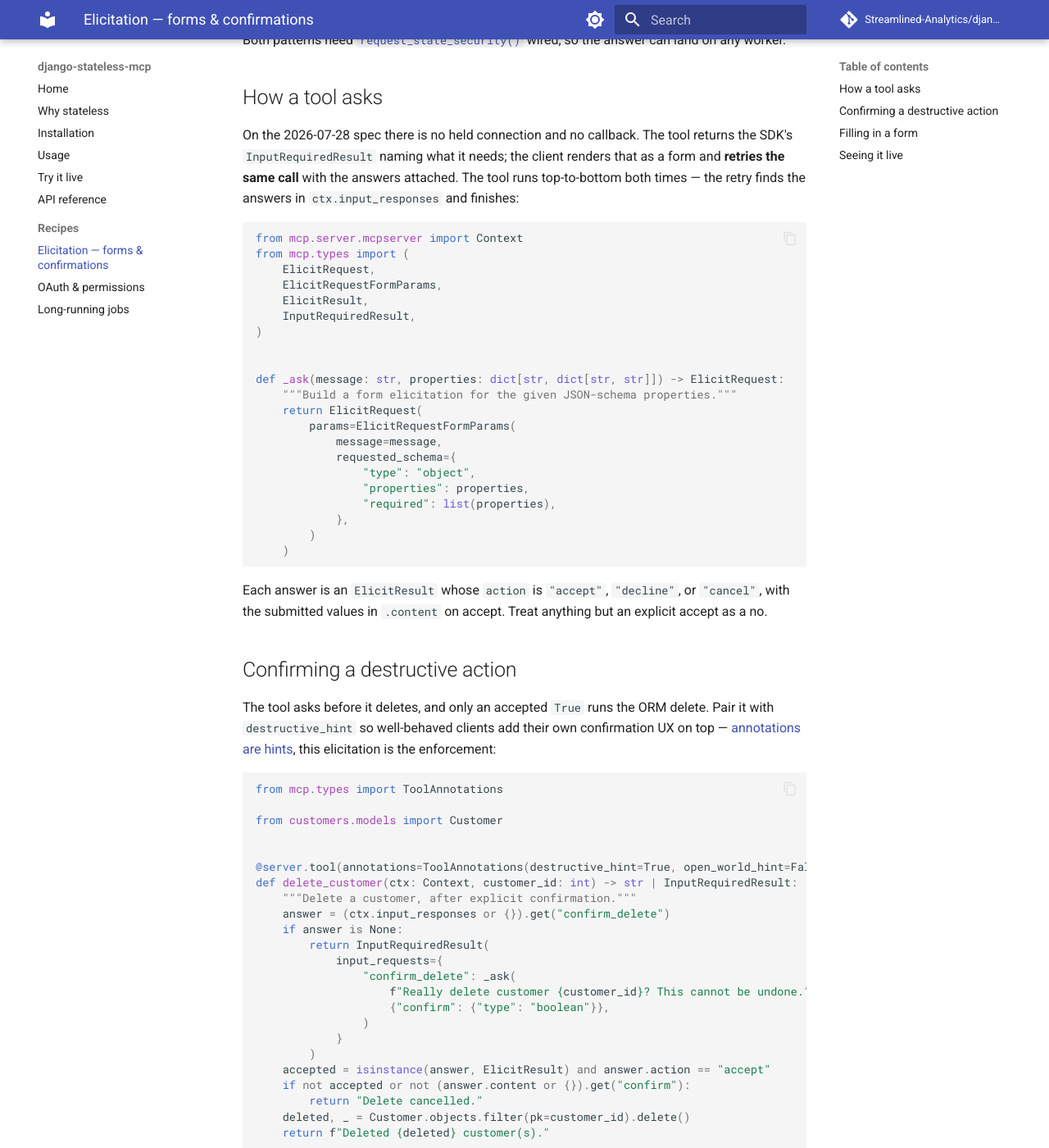
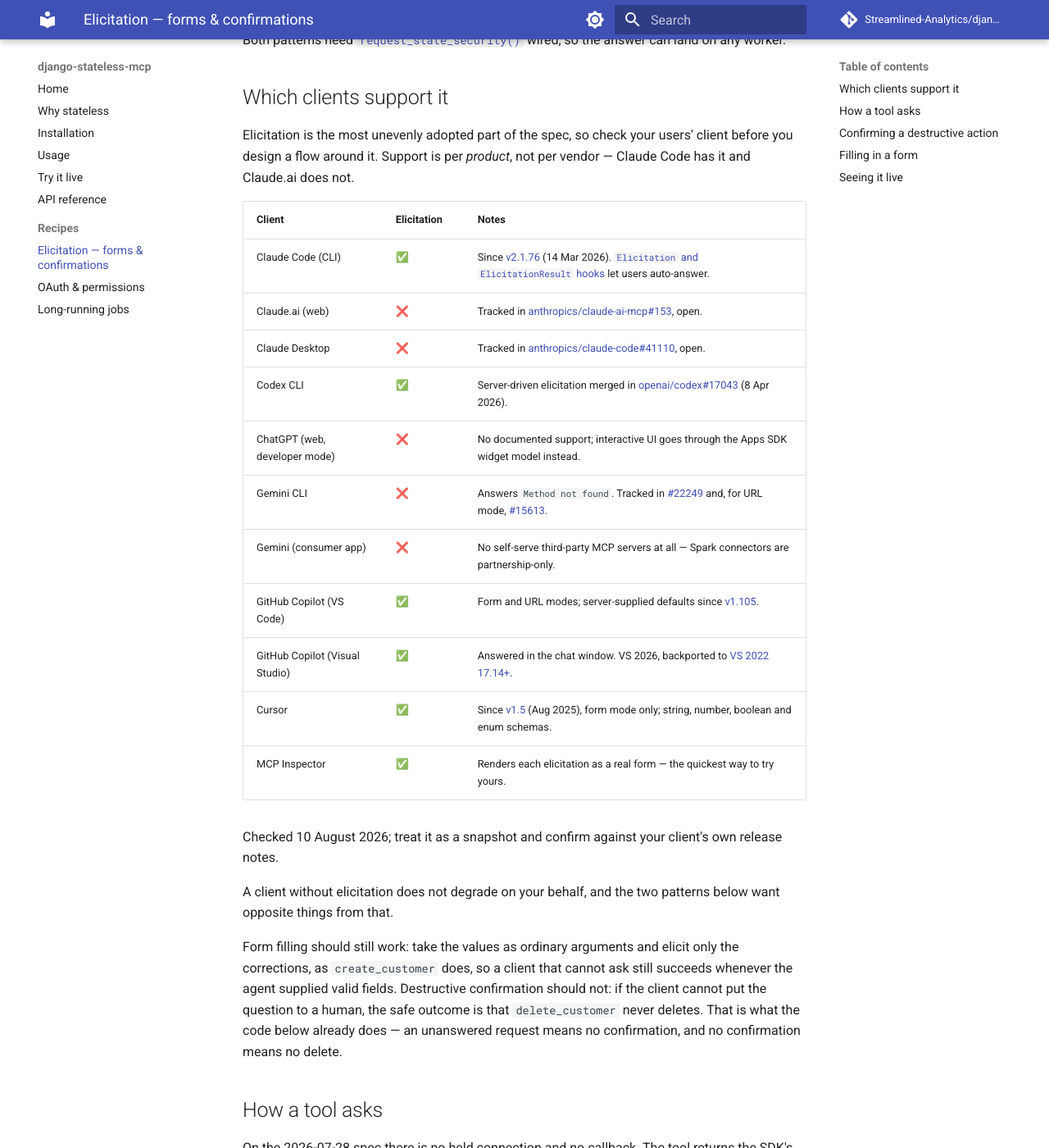
Before and after one commit to Streamlined-Analytics/django-stateless-mcp, an MkDocs documentation site: the page built from docs/recipes/elicitation-forms-and-confirmations.md, in a window 1280 px wide and 1400 px high, scrolled down 379 px. Shown: the whole window at 82% size. Built offline with MkDocs 1.6.1 and Material for MkDocs 9.7.7, drawn with Linux system fonts in a browser that asks for light colours; comment, search, counter and statistics services are not loaded.

Commit message:
docs: client support table for elicitation
Elicitation is the most unevenly adopted part of the 2026-07-28 spec, and
support splits within a vendor rather than between vendors — Claude Code has
it, Claude.ai does not. Record it per product, with a primary source per row.

Third-party compatibility matrices were not used: canimcp.dev lists Claude
Code as unsupported, which is contradicted by its release notes, its
documented Elicitation hooks, and the shipped binary.

Also state what a client without elicitation means for each pattern — form
filling should still succeed on valid arguments, destructive confirmation
should refuse to proceed.

```diff
--- a/docs/recipes/elicitation-forms-and-confirmations.md
+++ b/docs/recipes/elicitation-forms-and-confirmations.md
@@ -7,6 +7,33 @@
 - **Confirming a destructive action** — an update or delete does not run until the user has explicitly approved it.
 
 Both patterns need [`request_state_security()`](../usage.md#elicitation-that-survives-your-load-balancer) wired, so the answer can land on any worker.
+
+## Which clients support it
+
+Elicitation is the most unevenly adopted part of the spec, so check your users' client before you design a flow around it.
+Support is per *product*, not per vendor — Claude Code has it and Claude.ai does not.
+
+| Client | Elicitation | Notes |
+| --- | --- | --- |
+| Claude Code (CLI) | ✅ | Since [v2.1.76](https://claude-world.com/articles/claude-code-2176-release/) (14 Mar 2026). [`Elicitation` and `ElicitationResult` hooks](https://code.claude.com/docs/en/hooks) let users auto-answer. |
+| Claude.ai (web) | ❌ | Tracked in [anthropics/claude-ai-mcp#153](https://github.com/anthropics/claude-ai-mcp/issues/153), open. |
+| Claude Desktop | ❌ | Tracked in [anthropics/claude-code#41110](https://github.com/anthropics/claude-code/issues/41110), open. |
+| Codex CLI | ✅ | Server-driven elicitation merged in [openai/codex#17043](https://github.com/openai/codex/pull/17043) (8 Apr 2026). |
+| ChatGPT (web, developer mode) | ❌ | No documented support; interactive UI goes through the Apps SDK widget model instead. |
+| Gemini CLI | ❌ | Answers `Method not found`. Tracked in [#22249](https://github.com/google-gemini/gemini-cli/issues/22249) and, for URL mode, [#15613](https://github.com/google-gemini/gemini-cli/issues/15613). |
+| Gemini (consumer app) | ❌ | No self-serve third-party MCP servers at all — Spark connectors are partnership-only. |
+| GitHub Copilot (VS Code) | ✅ | Form and URL modes; server-supplied defaults since [v1.105](https://code.visualstudio.com/updates/v1_105). |
+| GitHub Copilot (Visual Studio) | ✅ | Answered in the chat window. VS 2026, backported to [VS 2022 17.14+](https://learn.microsoft.com/en-us/visualstudio/releases/2022/release-notes). |
+| Cursor | ✅ | Since [v1.5](https://cursor.com/changelog/1-5) (Aug 2025), form mode only; string, number, boolean and enum schemas. |
+| MCP Inspector | ✅ | Renders each elicitation as a real form — the quickest way to try yours. |
+
+Checked 10 August 2026; treat it as a snapshot and confirm against your client's own release notes.
+
+A client without elicitation does not degrade on your behalf, and the two patterns below want opposite things from that.
+
+Form filling should still work: take the values as ordinary arguments and elicit only the corrections, as `create_customer` does, so a client that cannot ask still succeeds whenever the agent supplied valid fields.
+Destructive confirmation should not: if the client cannot put the question to a human, the safe outcome is that `delete_customer` never deletes.
+That is what the code below already does — an unanswered request means no confirmation, and no confirmation means no delete.
 
 ## How a tool asks
 
```
